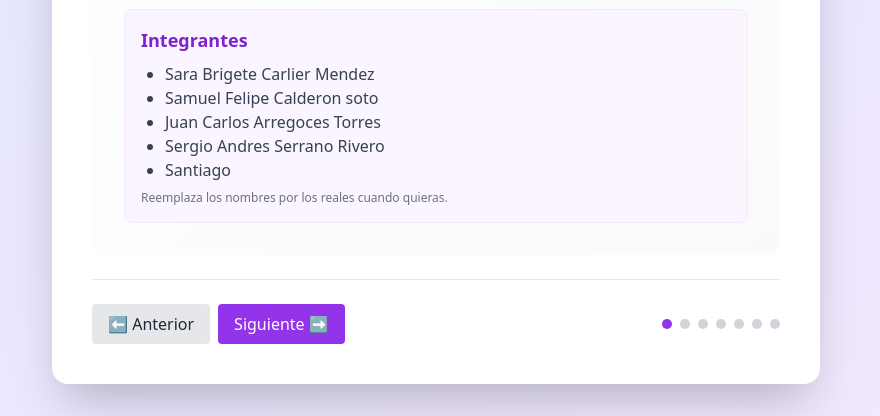
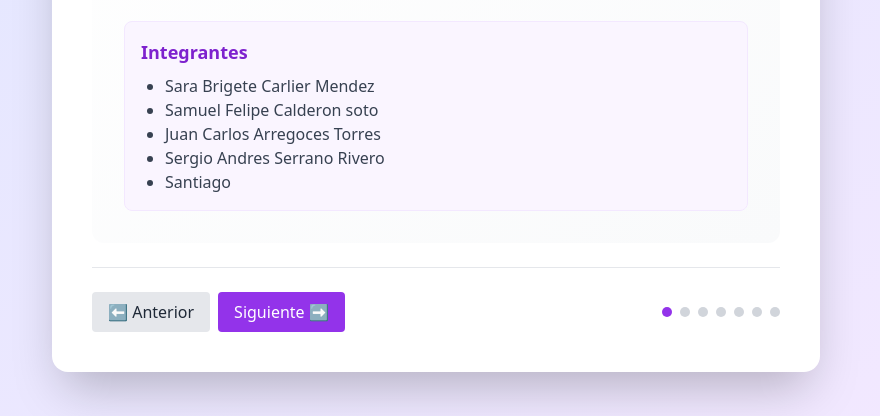
Before and after one commit to Samuek2006/ExposicionSer, a plain HTML site: page index.html in a window 1280 px wide. Shown: the part 384-800 px from the top of the page, without its empty margins (204-1084 px from the left). Drawn offline with nearby package versions, Linux system fonts and the light colour scheme.

Commit message:
Update index.html

```diff
--- a/index.html
+++ b/index.html
@@ -66,7 +66,6 @@
                         <li>Sergio Andres Serrano Rivero</li>
                         <li>Santiago</li>
                     </ul>
-                    <p class="mt-2 text-xs text-gray-500">Reemplaza los nombres por los reales cuando quieras.</p>
                 </div>
             </section>
 
@@ -285,4 +284,5 @@
 
 </body>
 
+
 </html>
```
